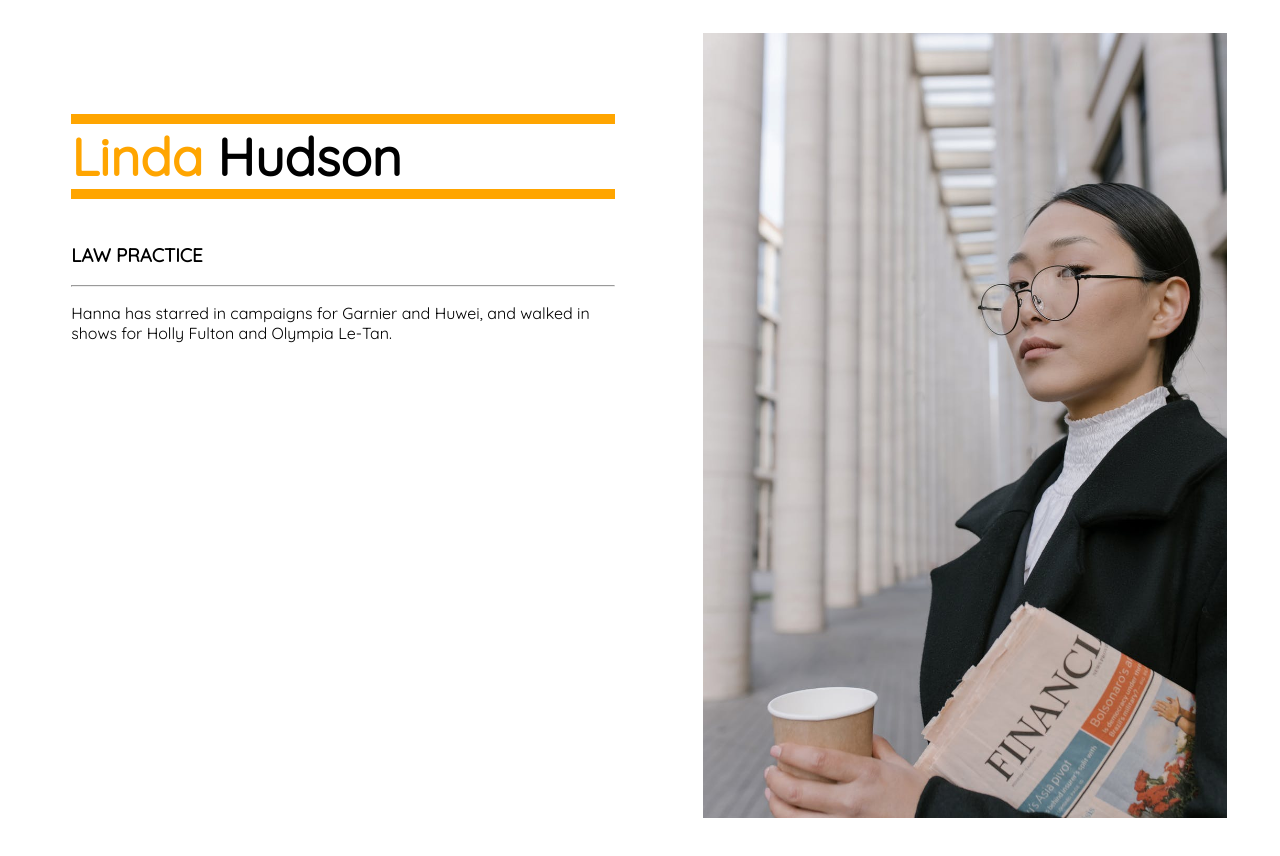
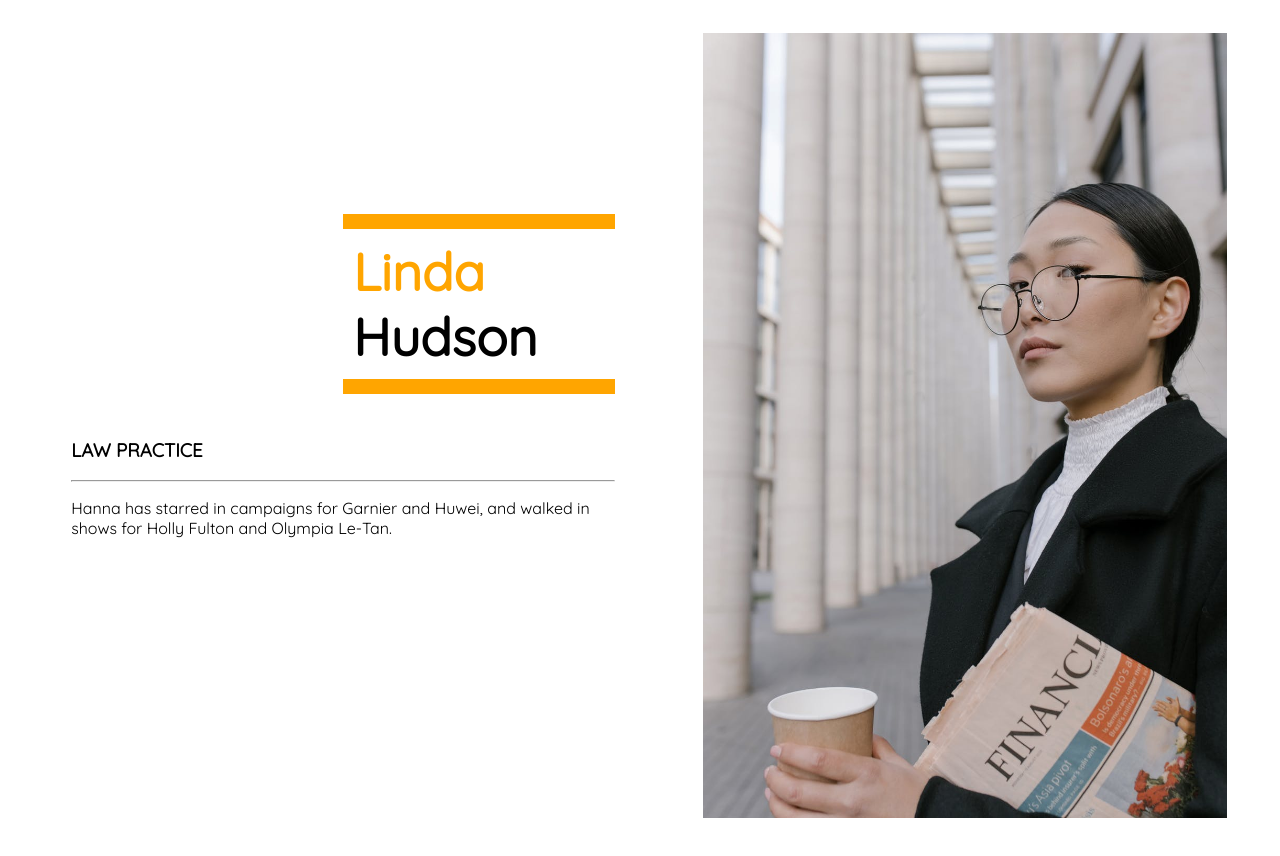
Before and after one commit to mohammadibrahim11/developer-lawyer-s-portfolio, a plain HTML site: page index.html in a window 1280 px wide. Drawn offline with Linux system fonts and the light colour scheme.

Commit message:
changes style

```diff
--- a/style.css
+++ b/style.css
@@ -7,8 +7,11 @@ font-family: 'Quicksand', sans-serif;
 h1{
     font-size: 52px;
     text-transform: capitalize;
-    border-top: 10px solid orange;
-    border-bottom: 10px solid orange;
+    border-top: 15px solid orange;
+    border-bottom: 15px solid orange;
+    padding: 10px;
+    margin-left: 50%;
+
 
 
 }
@@ -20,6 +23,7 @@ span{
 
 .first-section{
     display: flex;
+
 }
 
 img{
@@ -30,6 +34,10 @@ img{
 .style-one{
     width:50%;
     padding: 5%;
+    margin-top: 100px;
+
+
+
 }
 
 .style-two{
@@ -38,5 +46,10 @@ img{
 }
 h3{
     text-transform: uppercase;
-    tex
+
 }
+.law{
+    margin-left: 50%;
+    text-align: justify;
+    margin-top: 100px;
+}
```
